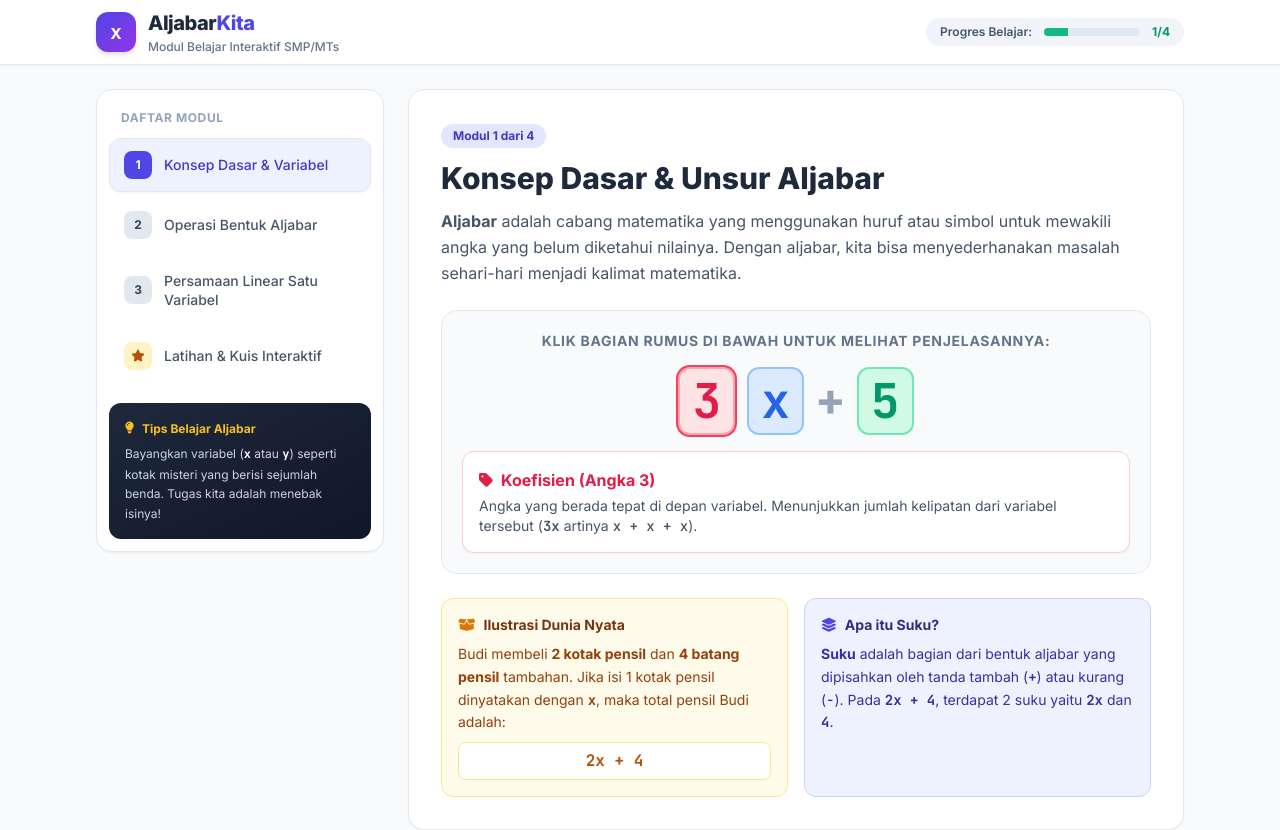
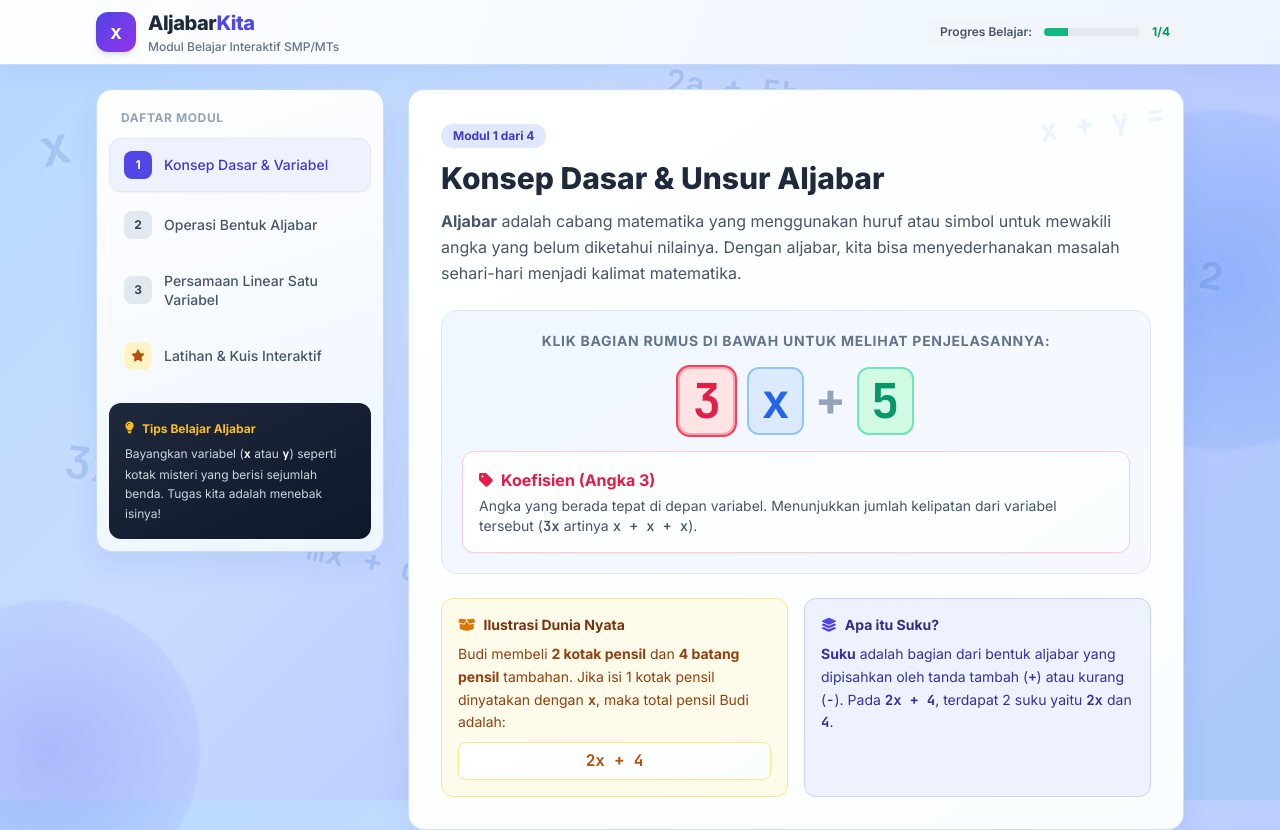
Before and after one commit to fanifebriani-lab/e-modul-aljabar, a plain HTML site: page index.html in a window 1280 px wide. Shown: the top 830 px of the page. Drawn offline with nearby package versions, Linux system fonts and the light colour scheme.

Commit message:
Update index.html

```diff
--- a/index.html
+++ b/index.html
@@ -75,9 +75,95 @@
             background: #e2e8f0;
             border-radius: 999px;
         }
+
+        /* === AljabarKita: tema biru gradient modern === */
+        body {
+            background: linear-gradient(135deg, #b7d9ff 0%, #c8dcff 35%, #b9c8ff 70%, #a9c9f8 100%);
+            color: #172554;
+            background-attachment: fixed;
+            position: relative;
+        }
+        body::before, body::after {
+            content: ""; position: fixed; pointer-events: none; z-index: -1;
+            border-radius: 9999px; filter: blur(1px);
+        }
+        body::before { width: 340px; height: 340px; top: 110px; right: -110px;
+            background: radial-gradient(circle, rgba(59,130,246,.32), rgba(96,165,250,0)); }
+        body::after { width: 300px; height: 300px; bottom: -100px; left: -100px;
+            background: radial-gradient(circle, rgba(99,102,241,.28), rgba(129,140,248,0)); }
+        header {
+            background: linear-gradient(110deg, rgba(255,255,255,.96), rgba(239,246,255,.96)) !important;
+            border-bottom: 1px solid rgba(147,197,253,.55) !important;
+            box-shadow: 0 8px 28px rgba(30,64,175,.08) !important;
+            backdrop-filter: blur(14px);
+        }
+        header .max-w-6xl > div > div:first-child > div:first-child {
+            box-shadow: 0 8px 22px rgba(37,99,235,.28) !important;
+        }
+        aside nav {
+            background: linear-gradient(160deg, rgba(255,255,255,.98), rgba(239,246,255,.96)) !important;
+            border-color: #c7dcff !important;
+            box-shadow: 0 12px 30px rgba(30,64,175,.09) !important;
+        }
+        .module-section > div, .module-section > section {
+            box-shadow: 0 12px 32px rgba(30,64,175,.075) !important;
+            border-color: rgba(191,219,254,.8) !important;
+        }
+        .module-section .bg-white {
+            background: linear-gradient(145deg, #ffffff, #fafdff) !important;
+        }
+        .module-section .bg-slate-50, .module-section .bg-slate-50\/70 {
+            background: linear-gradient(145deg, #f0f7ff, #f7f8ff) !important;
+        }
+        .module-section .bg-brand-600 { box-shadow: 0 5px 14px rgba(59,130,246,.2); }
+        .nav-btn:hover { transform: translateY(-1px); }
+        .nav-btn { transition: transform .2s ease, box-shadow .2s ease, background .2s ease !important; }
+        button:not(.nav-btn):not(.anatomy-part) { transition: transform .18s ease, box-shadow .18s ease, filter .18s ease; }
+        button:not(:disabled):hover { filter: saturate(1.08); }
+        input[type=range]::-webkit-slider-runnable-track { background: linear-gradient(90deg, #bfdbfe, #c7d2fe) !important; }
+        input[type=range]::-webkit-slider-thumb { background: linear-gradient(135deg, #2563eb, #6366f1) !important; }
+        #module-1 > div:first-child, #module-2 > div:first-child, #module-3 > div:first-child, #module-4 > div:first-child {
+            position: relative; overflow: hidden;
+        }
+        #module-1 > div:first-child::after, #module-2 > div:first-child::after, #module-3 > div:first-child::after, #module-4 > div:first-child::after {
+            content: "x  +  y  ="; position: absolute; right: 18px; top: 12px;
+            color: rgba(59,130,246,.09); font: 800 30px 'JetBrains Mono', monospace;
+            transform: rotate(-8deg); pointer-events: none;
+        }
+        @media (max-width: 640px) {
+            body::before { width: 220px; height: 220px; right: -90px; top: 90px; }
+            body::after { width: 200px; height: 200px; left: -80px; bottom: -80px; }
+            #module-1 > div:first-child::after, #module-2 > div:first-child::after, #module-3 > div:first-child::after, #module-4 > div:first-child::after { font-size: 20px; right: 10px; }
+        }
+
+
+        /* Ornamen aljabar dekoratif di latar belakang */
+        .algebra-decor { position: fixed; inset: 0; overflow: hidden; pointer-events: none; z-index: 0; }
+        .algebra-decor span { position: absolute; color: rgba(30, 91, 190, .18); font-family: 'JetBrains Mono', monospace; font-weight: 800; user-select: none; text-shadow: 0 2px 10px rgba(255,255,255,.18); }
+        .algebra-decor .d1 { top: 12%; left: 3%; font-size: clamp(24px, 4vw, 54px); transform: rotate(-12deg); }
+        .algebra-decor .d2 { top: 28%; right: 4%; font-size: clamp(30px, 5vw, 66px); transform: rotate(10deg); }
+        .algebra-decor .d3 { top: 55%; left: 5%; font-size: clamp(24px, 3.5vw, 48px); transform: rotate(8deg); }
+        .algebra-decor .d4 { bottom: 10%; right: 8%; font-size: clamp(26px, 4vw, 56px); transform: rotate(-8deg); }
+        .algebra-decor .d5 { top: 72%; left: 42%; font-size: clamp(18px, 2.8vw, 36px); transform: rotate(-4deg); }
+        .algebra-decor .d6 { top: 8%; left: 52%; font-size: clamp(18px, 2.5vw, 34px); transform: rotate(6deg); }
+        .algebra-decor .d7 { top: 43%; right: 15%; font-size: clamp(20px, 3vw, 42px); transform: rotate(-10deg); }
+        .algebra-decor .d8 { bottom: 28%; left: 18%; font-size: clamp(16px, 2.5vw, 32px); transform: rotate(12deg); }
+        .algebra-decor .shape { border: 3px solid rgba(37,99,235,.12); border-radius: 22px; width: 80px; height: 80px; transform: rotate(24deg); }
+        .algebra-decor .s1 { top: 20%; left: 24%; }
+        .algebra-decor .s2 { bottom: 16%; right: 25%; width: 56px; height: 56px; border-radius: 50%; }
+        body > header, body > main, body > footer, body > section, body > div:not(.algebra-decor) { position: relative; z-index: 1; }
+        @media (max-width: 640px) { .algebra-decor span { opacity: .7; } .algebra-decor .shape { width: 46px; height: 46px; } }
     </style>
 </head>
 <body class="min-h-screen flex flex-col antialiased selection:bg-brand-500 selection:text-white">
+    <div class="algebra-decor" aria-hidden="true">
+        <span class="d1">x + y</span><span class="d2">a² − b²</span>
+        <span class="d3">3x = 12</span><span class="d4">(x + 2)(x − 2)</span>
+        <span class="d5">∑  ·  √x</span><span class="d6">2a + 5b</span>
+        <span class="d7">÷  ×  =</span><span class="d8">y = mx + c</span>
+        <i class="shape s1"></i><i class="shape s2"></i>
+    </div>
+
 
     <!-- Header / Navbar -->
     <header class="bg-white border-b border-slate-200 sticky top-0 z-30 shadow-sm">
```
